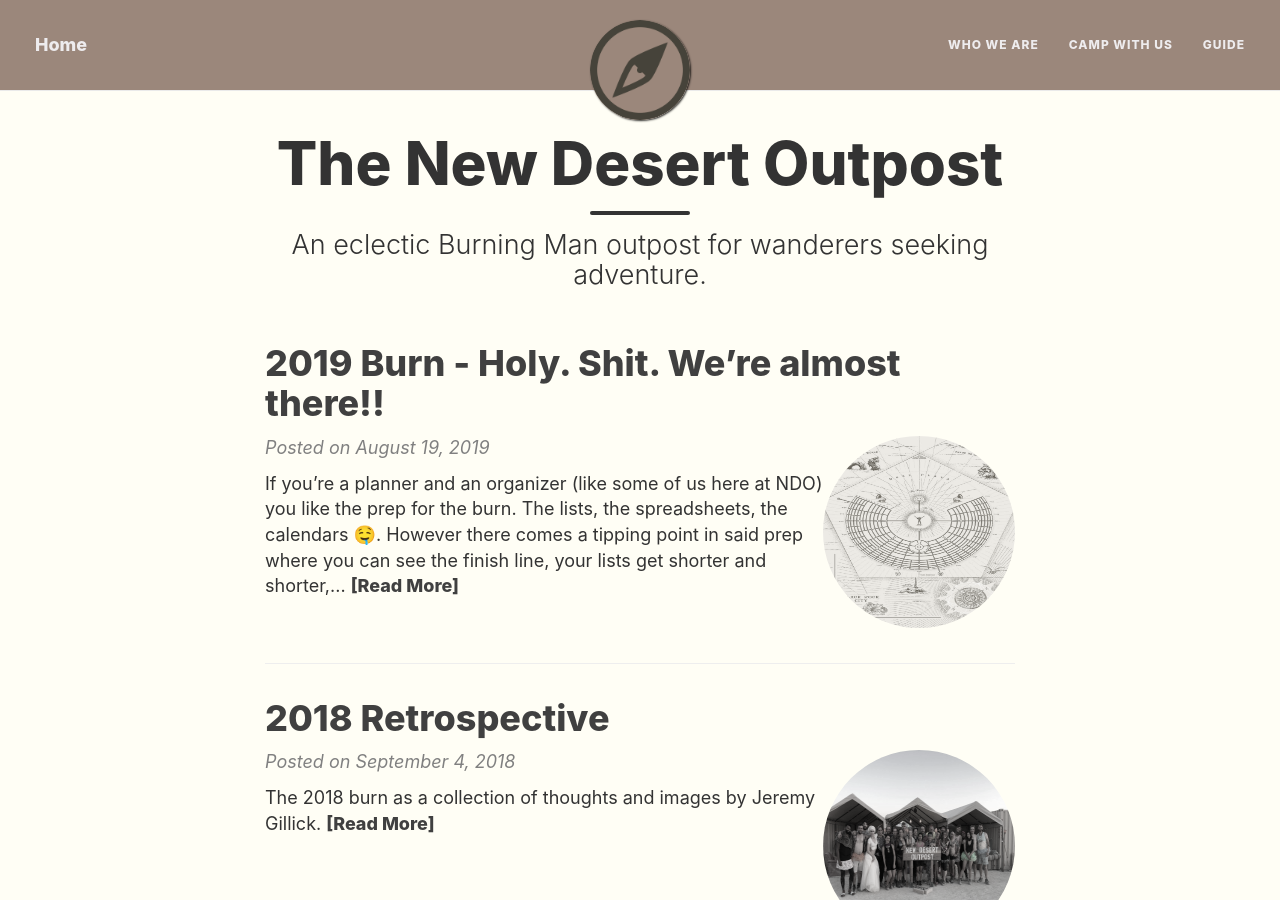
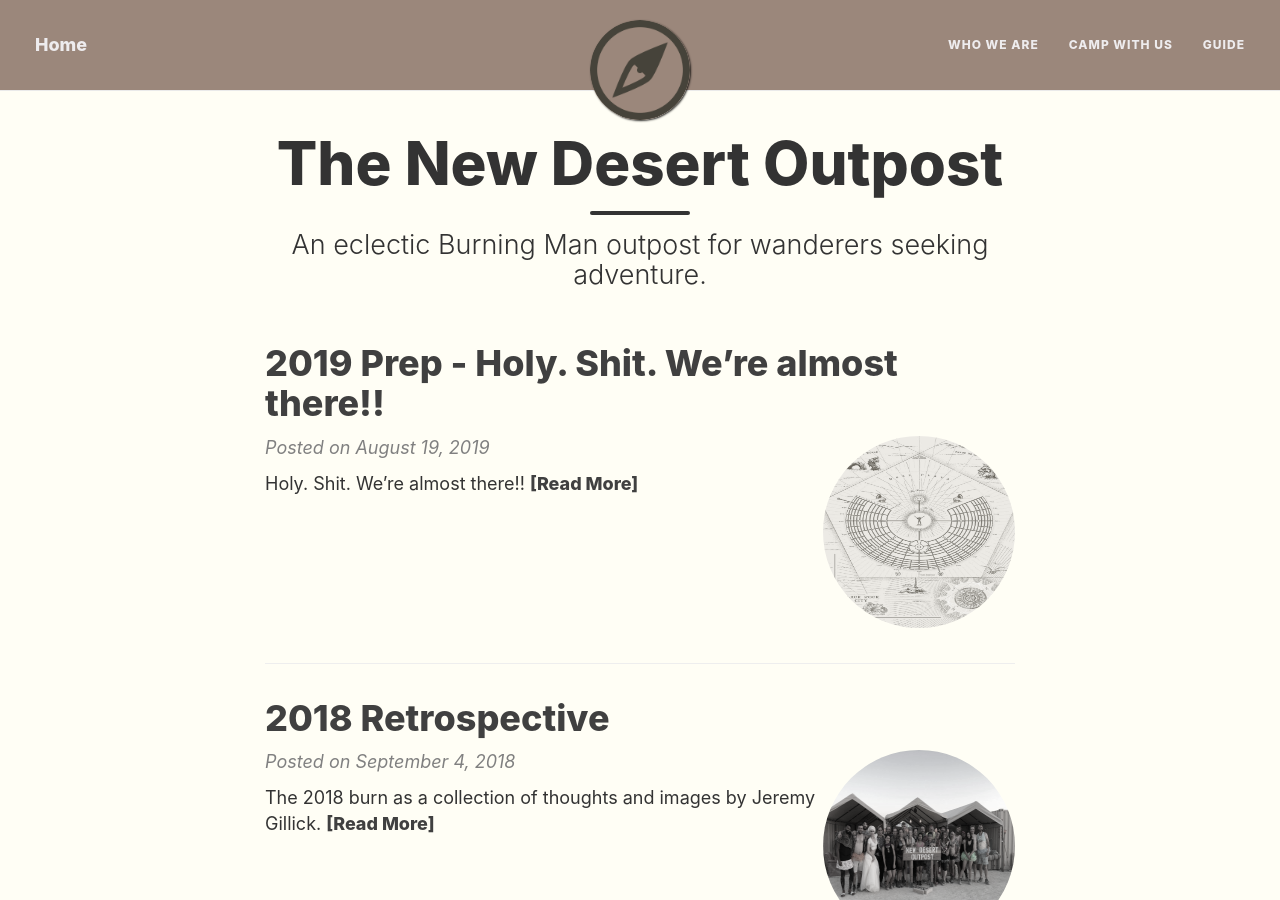
Before and after one commit to thenewdesertoutpost/newdesertoutpost.github.io, a Jekyll site: the page built from index.html, in a window 1280 px wide and 900 px high. Built offline with Jekyll 4.4.1, drawn with Linux system fonts in a browser that asks for light colours; nearby versions of some CDN libraries; the list of posts is cut into pages by our own code.

Commit message:
Update 2019-08-19-pre-burn.md

```diff
--- a/_posts/2019-08-19-pre-burn.md
+++ b/_posts/2019-08-19-pre-burn.md
@@ -1,9 +1,11 @@
 ---
 layout: post
-title: 2019 Burn - Holy. Shit. We’re almost there!!
+title: 2019 Prep - Holy. Shit. We’re almost there!!
 author: Elizabeth Downing
 bigimg: /img/posts/FC6AA0C2-8D0D-4323-AD02-67FAC7555B36.jpeg
 ---
+
+Holy. Shit. We’re almost there!!
 
 If you’re a planner and an organizer (like some of us here at NDO) you like the prep for the burn. The lists, the spreadsheets, the calendars  🤤. However there comes a tipping point in said prep where you can see the finish line, your lists get shorter and shorter, the things you can control get fewer and fewer, and you start having to let go. For a planner, this is when the ulcers set in. Folks, we have reached that point and some of us are hitting the Tums HARD. The only thing that keeps us stable is the prospect of hitting Playa—and suddenly having a whole new set of lists, spreadsheets and logistics to deal with!! That and the prospect of working to delegate with an amazing team who demand that we not be micromanaging psychos who hoard all the to-do’s and instead share the load so we can have an awesome burn. 🤗
 
```
